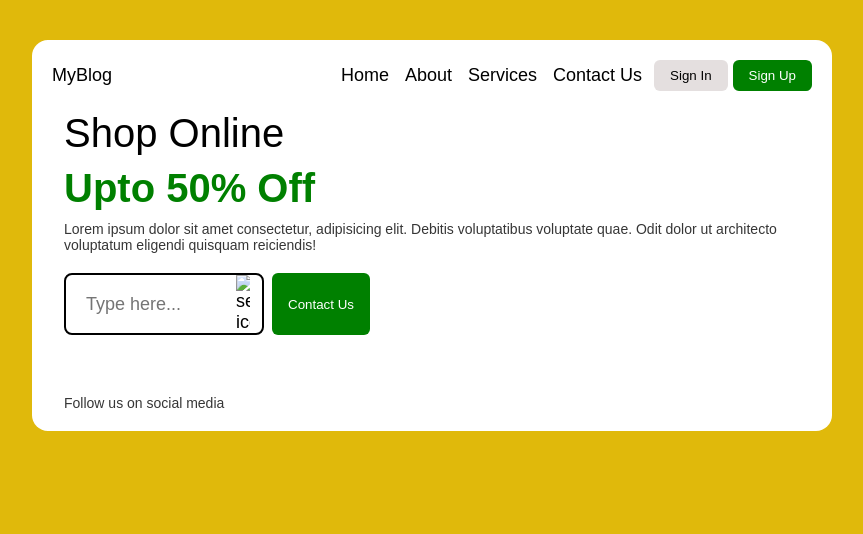
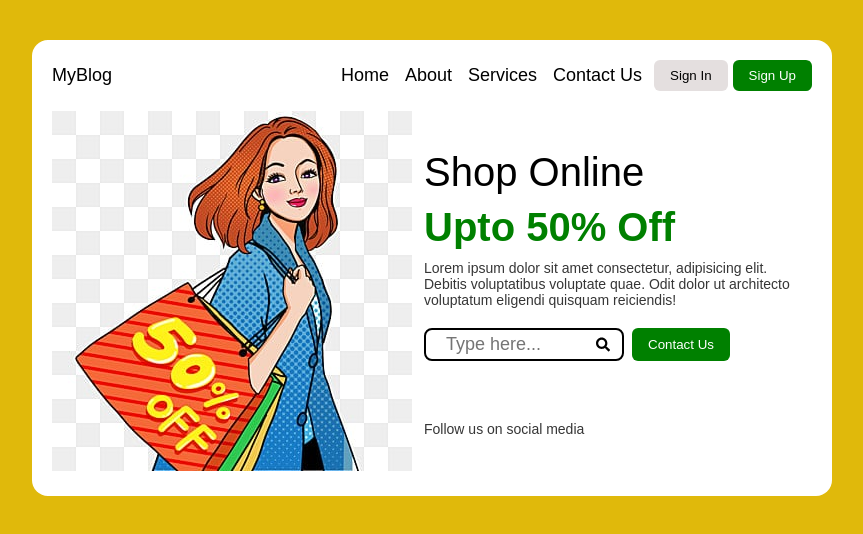
Before and after one commit to czDamian/grocery-landing-page, a plain HTML site: page index.html in a window 1280 px wide. Shown: the whole page, without its empty margins (208-1071 px from the left). Drawn offline with Linux system fonts and the light colour scheme; the site is published under a folder, as on GitHub Pages, so addresses that start at the root find nothing.

Commit message:
initial commit

```diff
--- a/index.html
+++ b/index.html
@@ -29,7 +29,7 @@
       <div class="hero-section">
         <!-- left hero section -->
         <div>
-          <img src="/shopping.jpg" alt="" />
+          <img src="shopping.jpg" alt="" />
         </div>
         <!-- right hero section -->
         <div class="right-hero">
@@ -43,7 +43,7 @@
           <div class="search-bar">
             <div class="wrap-input">
               <input type="search" name="" placeholder="Type here..." id="" />
-              <img src="/search.svg" alt="search icon" class="search-icon" />
+              <img src="search.svg" alt="search icon" class="search-icon" />
             </div>
 
             <button class="contact">Contact Us</button>
```
